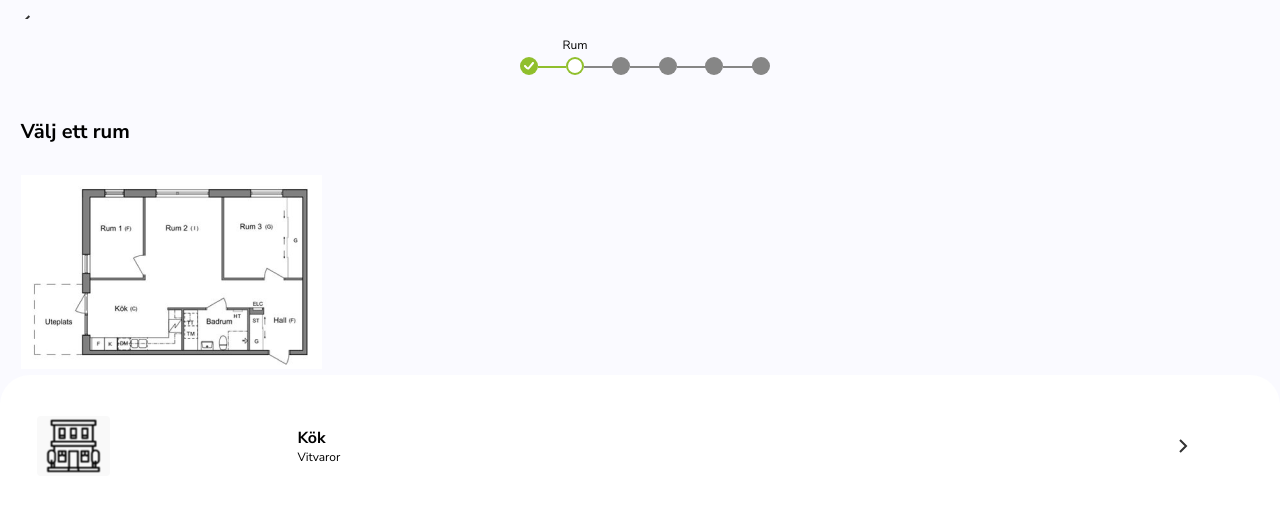
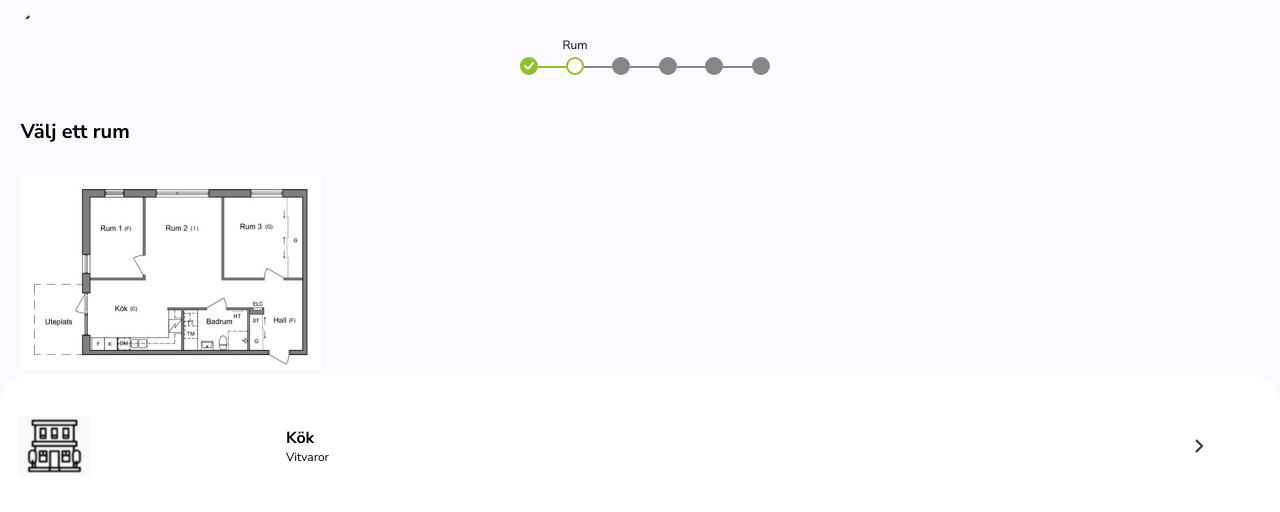
Before and after one commit to allmannyttan/felanmalan, a React (Vite) app in the folder packages/client/: page /rum in a window 1280 px wide. Shown: the top 512 px of the page. Built offline with nearby package versions, Linux system fonts and the light colour scheme; the HTML template or start-up script is replaced by a standard one.

Commit message:
chore: add state for handling padding

```diff
--- a/packages/client/src/components/Section.tsx
+++ b/packages/client/src/components/Section.tsx
@@ -1,14 +1,13 @@
 import React from 'react'
 import styled from 'styled-components'
-const Wrapper = styled.div`
+const Wrapper = styled.div<{ padding?: string }>`
   background: ${({ theme }) => theme.colors.white};
-  padding-top: 30px;
-  padding: 30px 19px;
+  padding: ${({ padding }) => padding ?? '30px 0'};
   border-radius: 30px 30px 0 0;
   padding-bottom: 3rem;
 `
-const Section: React.FC = ({ children }) => {
-  return <Wrapper>{children}</Wrapper>
+const Section: React.FC<{ padding?: string }> = ({ children, padding }) => {
+  return <Wrapper padding={padding}>{children}</Wrapper>
 }
 
 export default Section
--- a/packages/client/src/pages/Complete.tsx
+++ b/packages/client/src/pages/Complete.tsx
@@ -24,7 +24,7 @@ const Complete = () => {
   return (
     <>
       <H1>Beskriv problemet</H1>
-      <Section>
+      <Section padding="30px 18px">
         <Formik initialValues={formValue.complete} onSubmit={handleOnSubmit}>
           <CompleteForm />
         </Formik>
--- a/packages/client/src/pages/Summary.tsx
+++ b/packages/client/src/pages/Summary.tsx
@@ -16,7 +16,7 @@ const Summary = () => {
   return (
     <>
       <H1>Sammanfattaning av felanmälan</H1>
-      <Section>
+      <Section padding="30px 18px">
         {completeErrorReport.place && (
           <TextSection>
             <>
```
